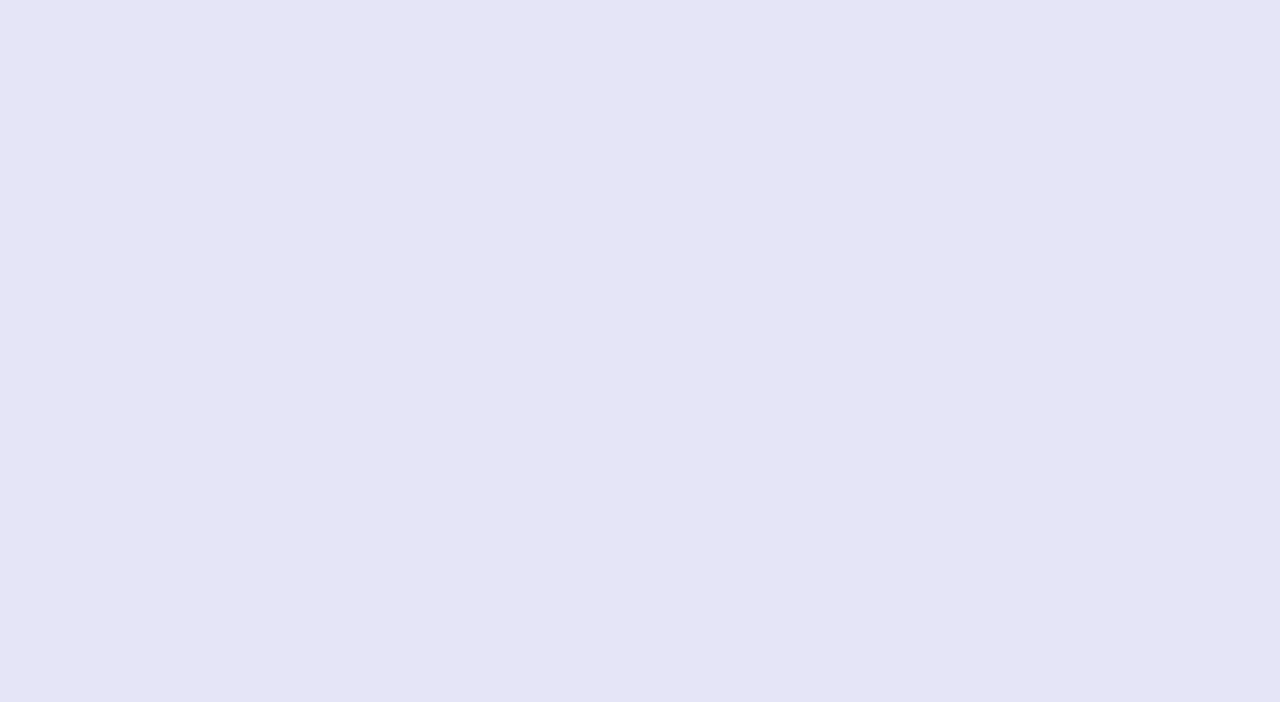
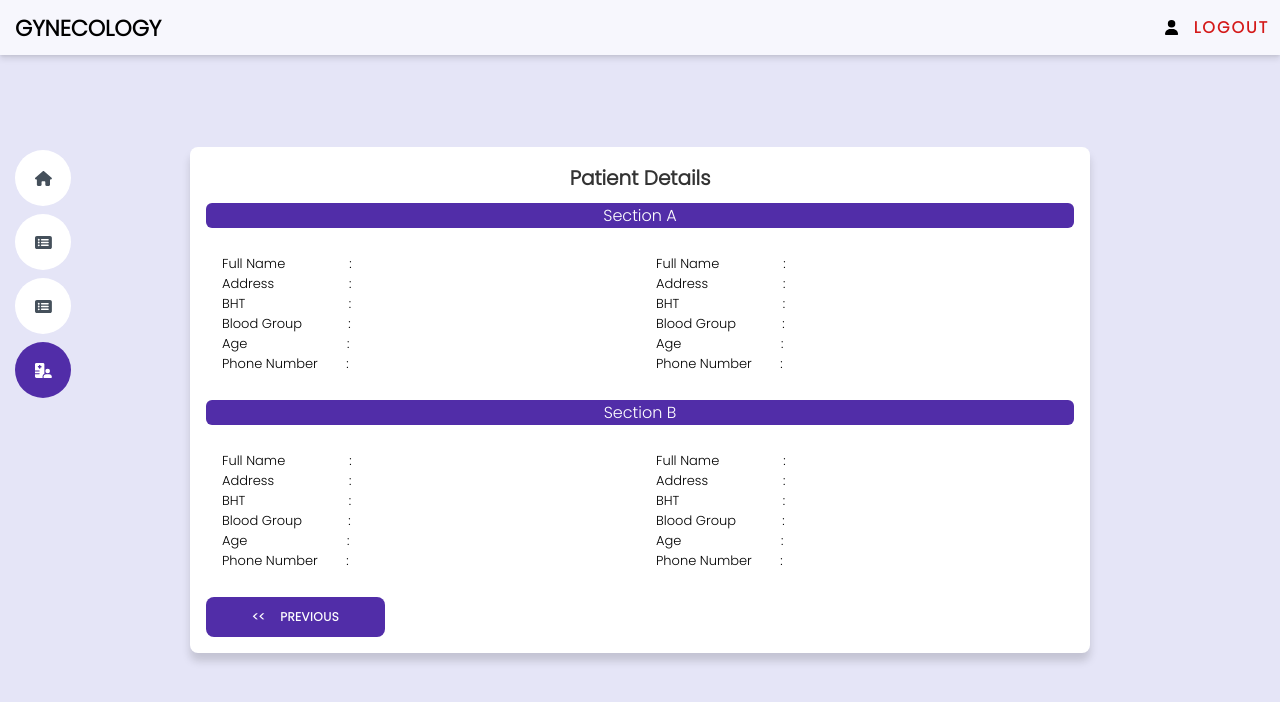
Before and after one commit to Katheesh1224/Gynecology, a React (Create React App) app in the folder gyn/: page /patient_admission_details in a window 1280 px wide. Before the commit this address had no page. Shown: the top 702 px of the page. Built offline with nearby package versions, Linux system fonts and the light colour scheme; no server answers.

Commit message:
admission update 3

```diff
--- a/gyn/package.json
+++ b/gyn/package.json
@@ -12,7 +12,9 @@
     "@testing-library/react": "^13.4.0",
     "@testing-library/user-event": "^13.5.0",
     "axios": "^1.6.7",
+    "chart.js": "^4.4.3",
     "react": "^18.2.0",
+    "react-chartjs-2": "^5.2.0",
     "react-dom": "^18.2.0",
     "react-router-dom": "^6.21.3",
     "react-scripts": "^5.0.1",
--- a/gyn/src/App.js
+++ b/gyn/src/App.js
@@ -11,8 +11,8 @@ import Profile from './patient_profile.jsx';
 import Visit from './visit_form.jsx';
 import Day from './patient_day.jsx';
 import Staff from './staff_information.jsx';
-import PAdd from './admission.jsx';
-
+import PAdd from './new_admission.jsx';
+import AdDetails from './patient_admission_details.jsx';
 
 function App() {
   return (
@@ -24,12 +24,13 @@ function App() {
     <Route path ='/home' element={<Home/>}></Route>
     <Route path ='/patients_information' element={<Patient/>}></Route>
     <Route path ='/Register_staff' element={<RegisterStaff/>}></Route>
-    <Route path ='/patient_about' element={<About/>}></Route>
+    <Route path ='/patient_about/:id' element={<About/>}></Route>
     <Route path ='/patient_profile/:id' element={<Profile/>}></Route>
     <Route path ='/patient_visit' element={<Visit/>}></Route>
     <Route path ='/patient_day' element={<Day/>}></Route>
     <Route path ='/staff_information' element={<Staff/>}></Route>
-    <Route path ='/admission' element={<PAdd/>}></Route>
+    <Route path ='/new_admission' element={<PAdd/>}></Route>
+    <Route path ='/patient_admission_details' element={<AdDetails/>}></Route>
    </Routes>
 
 
--- a/gyn/src/patient_about.jsx
+++ b/gyn/src/patient_about.jsx
@@ -1,5 +1,5 @@
 import React from 'react';
-import {useNavigate } from 'react-router-dom';
+import {useNavigate , useParams} from 'react-router-dom';
 import axios from 'axios';
 import './App.css';
 import { useState,useEffect } from 'react';
@@ -7,9 +7,10 @@ import { FontAwesomeIcon } from '@fortawesome/react-fontawesome'
 import { faHouse, faRectangleList, faHospitalUser, faUser} from '@fortawesome/free-solid-svg-icons'
 
 
-const Profile = () =>{
+const About = () =>{
 
     const navigate = useNavigate();
+    const { id } = useParams();
 
     const handleLogout = async () => {
       navigate('/');
@@ -49,7 +50,7 @@ const Profile = () =>{
           };
 
           fetchData();
-        }, []);
+        }, [id]);
 
 
     return(
@@ -136,4 +137,4 @@ const Profile = () =>{
 }
 
 
-export default Profile;
+export default About;
--- /dev/null
+++ b/gyn/src/patient_admission_details.jsx
@@ -0,0 +1,128 @@
+import React from 'react';
+import {useNavigate } from 'react-router-dom';
+import axios from 'axios';
+import './App.css';
+import { useState,useEffect } from 'react';
+import { FontAwesomeIcon } from '@fortawesome/react-fontawesome'
+import { faHouse, faRectangleList, faHospitalUser, faUser} from '@fortawesome/free-solid-svg-icons'
+
+
+const AdDetails = () =>{
+
+    const navigate = useNavigate();
+
+    const handleLogout = async () => {
+      navigate('/');
+        try {
+          await axios.get('http://localhost:8081/logout');
+          navigate('/');
+        } catch (error) {
+          console.error('Logout failed:', error);
+        }
+      };
+
+      const handlePrevious = async () => {
+        navigate('/patient_profile');
+      };
+
+        const [data, setData] = useState([]);
+
+        useEffect(() => {
+          const fetchData = async () => {
+            try {
+              const response = await axios.get('http://localhost:8081/data');
+              setData(response.data);
+            } catch (error) {
+              console.error('Error fetching data:', error);
+            }
+          };
+
+          fetchData();
+        }, []);
+
+
+    return(
+        <div className="">
+            <nav class="navM">
+                <div class="containerN">
+                    <h1 class="logo">
+                    <a href="/home" className='a'>GYNECOLOGY</a>
+                    </h1>
+                    <ul>
+                    <li><a href="./" class=""><FontAwesomeIcon icon={faUser} /></a></li>
+                    <li>
+                        <div>
+                        <button onClick={handleLogout} class="buttonHome">Logout</button>
+                        </div>
+                    </li>
+                    </ul>
+
+                </div>
+            </nav>
+            <div>
+                <header id="header" class="d-flex flex-column justify-content-center">
+                    <nav id="navbar" class="navbar nav-menu">
+                    <ul>
+                        <li><a href="home" class="nav-link scrollto"><FontAwesomeIcon icon={faHouse} /><span>Home</span></a></li>
+                        <li><a href="patient_registration" class="nav-link scrollto"><FontAwesomeIcon icon={faRectangleList} /><span>Patient Registration</span></a></li>
+                        <li><a href="Register_staff" class="nav-link scrollto"><FontAwesomeIcon icon={faRectangleList} /><span>Staff Registration</span></a></li>
+                        <li><a href="patient_person" class="nav-link scrollto active"><FontAwesomeIcon icon={faHospitalUser} /> <span>Patient Information</span></a></li>
+                    </ul>
+                    </nav>
+                </header>
+            </div>
+
+            <div className='card'>
+              <header> Patient Details</header>
+              <span className="title">Section A</span>
+              <div className='card1'>
+                <div className='profile-about'>
+                  <p>Full Name  &nbsp;&nbsp;&nbsp;&nbsp;&nbsp;&nbsp;&nbsp;&nbsp;&nbsp;&nbsp;&nbsp;&nbsp;&nbsp;&nbsp;&nbsp;&nbsp;  :{data.full_name} </p>
+                  <p>Address  &nbsp;&nbsp;&nbsp;&nbsp;&nbsp;&nbsp;&nbsp;&nbsp;&nbsp;&nbsp;&nbsp;&nbsp;&nbsp;&nbsp;&nbsp;&nbsp;&nbsp;&nbsp;&nbsp;    : </p>
+                  <p>BHT &nbsp;&nbsp;&nbsp;&nbsp;&nbsp;&nbsp;&nbsp;&nbsp;&nbsp;&nbsp;&nbsp;&nbsp;&nbsp;&nbsp;&nbsp;&nbsp;&nbsp;&nbsp;&nbsp;&nbsp;&nbsp;&nbsp;&nbsp;&nbsp;&nbsp;&nbsp;&nbsp;&nbsp;: </p>
+                  <p>Blood Group &nbsp;&nbsp;&nbsp;&nbsp;&nbsp;&nbsp;&nbsp;&nbsp;&nbsp;&nbsp;&nbsp; : </p>
+                  <p>Age &nbsp;&nbsp;&nbsp;&nbsp;&nbsp;&nbsp;&nbsp;&nbsp;&nbsp;&nbsp;&nbsp;&nbsp;&nbsp;&nbsp;&nbsp;&nbsp;&nbsp;&nbsp;&nbsp;&nbsp;&nbsp;&nbsp;&nbsp;&nbsp;&nbsp;&nbsp;&nbsp;: </p>
+                  <p>Phone Number &nbsp;&nbsp;&nbsp;&nbsp;&nbsp;&nbsp;&nbsp;: </p>
+                </div>
+
+                <div className='profile-about'>
+                  <p>Full Name  &nbsp;&nbsp;&nbsp;&nbsp;&nbsp;&nbsp;&nbsp;&nbsp;&nbsp;&nbsp;&nbsp;&nbsp;&nbsp;&nbsp;&nbsp;&nbsp;  : </p>
+                  <p>Address  &nbsp;&nbsp;&nbsp;&nbsp;&nbsp;&nbsp;&nbsp;&nbsp;&nbsp;&nbsp;&nbsp;&nbsp;&nbsp;&nbsp;&nbsp;&nbsp;&nbsp;&nbsp;&nbsp;    : </p>
+                  <p>BHT &nbsp;&nbsp;&nbsp;&nbsp;&nbsp;&nbsp;&nbsp;&nbsp;&nbsp;&nbsp;&nbsp;&nbsp;&nbsp;&nbsp;&nbsp;&nbsp;&nbsp;&nbsp;&nbsp;&nbsp;&nbsp;&nbsp;&nbsp;&nbsp;&nbsp;&nbsp;&nbsp;&nbsp;: </p>
+                  <p>Blood Group &nbsp;&nbsp;&nbsp;&nbsp;&nbsp;&nbsp;&nbsp;&nbsp;&nbsp;&nbsp;&nbsp; : </p>
+                  <p>Age &nbsp;&nbsp;&nbsp;&nbsp;&nbsp;&nbsp;&nbsp;&nbsp;&nbsp;&nbsp;&nbsp;&nbsp;&nbsp;&nbsp;&nbsp;&nbsp;&nbsp;&nbsp;&nbsp;&nbsp;&nbsp;&nbsp;&nbsp;&nbsp;&nbsp;&nbsp;&nbsp;: </p>
+                  <p>Phone Number &nbsp;&nbsp;&nbsp;&nbsp;&nbsp;&nbsp;&nbsp;: </p>
+                </div>
+              </div>
+
+              <span className="title">Section B</span>
+
+              <div className='card1'>
+                <div className='profile-about'>
+                  <p>Full Name  &nbsp;&nbsp;&nbsp;&nbsp;&nbsp;&nbsp;&nbsp;&nbsp;&nbsp;&nbsp;&nbsp;&nbsp;&nbsp;&nbsp;&nbsp;&nbsp;  : </p>
+                  <p>Address  &nbsp;&nbsp;&nbsp;&nbsp;&nbsp;&nbsp;&nbsp;&nbsp;&nbsp;&nbsp;&nbsp;&nbsp;&nbsp;&nbsp;&nbsp;&nbsp;&nbsp;&nbsp;&nbsp;    : </p>
+                  <p>BHT &nbsp;&nbsp;&nbsp;&nbsp;&nbsp;&nbsp;&nbsp;&nbsp;&nbsp;&nbsp;&nbsp;&nbsp;&nbsp;&nbsp;&nbsp;&nbsp;&nbsp;&nbsp;&nbsp;&nbsp;&nbsp;&nbsp;&nbsp;&nbsp;&nbsp;&nbsp;&nbsp;&nbsp;: </p>
+                  <p>Blood Group &nbsp;&nbsp;&nbsp;&nbsp;&nbsp;&nbsp;&nbsp;&nbsp;&nbsp;&nbsp;&nbsp; : </p>
+                  <p>Age &nbsp;&nbsp;&nbsp;&nbsp;&nbsp;&nbsp;&nbsp;&nbsp;&nbsp;&nbsp;&nbsp;&nbsp;&nbsp;&nbsp;&nbsp;&nbsp;&nbsp;&nbsp;&nbsp;&nbsp;&nbsp;&nbsp;&nbsp;&nbsp;&nbsp;&nbsp;&nbsp;: </p>
+                  <p>Phone Number &nbsp;&nbsp;&nbsp;&nbsp;&nbsp;&nbsp;&nbsp;: </p>
+                </div>
+
+                <div className='profile-about'>
+                  <p>Full Name  &nbsp;&nbsp;&nbsp;&nbsp;&nbsp;&nbsp;&nbsp;&nbsp;&nbsp;&nbsp;&nbsp;&nbsp;&nbsp;&nbsp;&nbsp;&nbsp;  : </p>
+                  <p>Address  &nbsp;&nbsp;&nbsp;&nbsp;&nbsp;&nbsp;&nbsp;&nbsp;&nbsp;&nbsp;&nbsp;&nbsp;&nbsp;&nbsp;&nbsp;&nbsp;&nbsp;&nbsp;&nbsp;    : </p>
+                  <p>BHT &nbsp;&nbsp;&nbsp;&nbsp;&nbsp;&nbsp;&nbsp;&nbsp;&nbsp;&nbsp;&nbsp;&nbsp;&nbsp;&nbsp;&nbsp;&nbsp;&nbsp;&nbsp;&nbsp;&nbsp;&nbsp;&nbsp;&nbsp;&nbsp;&nbsp;&nbsp;&nbsp;&nbsp;: </p>
+                  <p>Blood Group &nbsp;&nbsp;&nbsp;&nbsp;&nbsp;&nbsp;&nbsp;&nbsp;&nbsp;&nbsp;&nbsp; : </p>
+                  <p>Age &nbsp;&nbsp;&nbsp;&nbsp;&nbsp;&nbsp;&nbsp;&nbsp;&nbsp;&nbsp;&nbsp;&nbsp;&nbsp;&nbsp;&nbsp;&nbsp;&nbsp;&nbsp;&nbsp;&nbsp;&nbsp;&nbsp;&nbsp;&nbsp;&nbsp;&nbsp;&nbsp;: </p>
+                  <p>Phone Number &nbsp;&nbsp;&nbsp;&nbsp;&nbsp;&nbsp;&nbsp;: </p>
+                </div>
+              </div>
+
+              <button onClick={handlePrevious}>{"<<"} &nbsp;&nbsp; previous </button>
+            </div>
+
+          </div>
+    );
+}
+
+
+export default AdDetails;
--- a/gyn/src/patient_day.jsx
+++ b/gyn/src/patient_day.jsx
@@ -1,5 +1,5 @@
 import React from 'react';
-import {useNavigate } from 'react-router-dom';
+import {useNavigate, useParams } from 'react-router-dom';
 import axios from 'axios';
 import './App.css';
 import { useState,useEffect } from 'react';
@@ -30,11 +30,13 @@ const Day = () =>{
   const [cards, setCards] = useState([]);
 
   const addCard = () => {
-    const newCardTitle = `Admission ${cards.length + 1}`;
+    const newCardTitle = `Admission ${cards.length + 2}`;
     setCards([...cards, newCardTitle]);
+    navigate('/new_admission');
   };
 
-    const navigate = useNavigate();
+  const navigate = useNavigate();
+  const { id } = useParams();
 
     const handleLogout = async () => {
       navigate('/');
@@ -50,6 +52,10 @@ const Day = () =>{
         navigate('/patient_profile');
       };
 
+      const showAdmission = async () => {
+        navigate('/patient_admission_details');
+      };
+
         const [data, setData] = useState([]);
 
         useEffect(() => {
@@ -63,7 +69,7 @@ const Day = () =>{
           };
 
           fetchData();
-        }, []);
+        }, [id]);
 
 
     return(
@@ -101,12 +107,11 @@ const Day = () =>{
               <header> Patient Profile</header>
               <div className='card1'>
                 <div className='profile'>
-                  <p>Full Name  &nbsp;&nbsp;&nbsp;&nbsp;&nbsp;&nbsp;&nbsp;&nbsp;&nbsp;&nbsp;&nbsp;&nbsp;&nbsp;&nbsp;&nbsp;&nbsp;  : </p>
-                  <p>Address  &nbsp;&nbsp;&nbsp;&nbsp;&nbsp;&nbsp;&nbsp;&nbsp;&nbsp;&nbsp;&nbsp;&nbsp;&nbsp;&nbsp;&nbsp;&nbsp;&nbsp;&nbsp;&nbsp;    : </p>
-                  <p>BHT &nbsp;&nbsp;&nbsp;&nbsp;&nbsp;&nbsp;&nbsp;&nbsp;&nbsp;&nbsp;&nbsp;&nbsp;&nbsp;&nbsp;&nbsp;&nbsp;&nbsp;&nbsp;&nbsp;&nbsp;&nbsp;&nbsp;&nbsp;&nbsp;&nbsp;&nbsp;&nbsp;&nbsp;: </p>
-                  <p>Blood Group &nbsp;&nbsp;&nbsp;&nbsp;&nbsp;&nbsp;&nbsp;&nbsp;&nbsp;&nbsp;&nbsp; : </p>
-                  <p>Age &nbsp;&nbsp;&nbsp;&nbsp;&nbsp;&nbsp;&nbsp;&nbsp;&nbsp;&nbsp;&nbsp;&nbsp;&nbsp;&nbsp;&nbsp;&nbsp;&nbsp;&nbsp;&nbsp;&nbsp;&nbsp;&nbsp;&nbsp;&nbsp;&nbsp;&nbsp;&nbsp;: </p>
-                  <p>Phone Number &nbsp;&nbsp;&nbsp;&nbsp;&nbsp;&nbsp;&nbsp;: </p>
+                  <p>Full Name &nbsp;&nbsp;&nbsp;&nbsp;&nbsp;&nbsp;&nbsp;&nbsp;&nbsp;&nbsp;&nbsp;&nbsp;&nbsp;&nbsp;&nbsp;&nbsp;  : &nbsp;&nbsp;&nbsp;&nbsp;&nbsp;&nbsp;{data.full_name}</p>
+                  <p>Address  &nbsp;&nbsp;&nbsp;&nbsp;&nbsp;&nbsp;&nbsp;&nbsp;&nbsp;&nbsp;&nbsp;&nbsp;&nbsp;&nbsp;&nbsp;&nbsp;&nbsp;&nbsp;&nbsp;  : &nbsp;&nbsp;&nbsp;&nbsp;&nbsp;&nbsp;&nbsp;&nbsp;&nbsp;{data.address}</p>
+                  <p>Blood Group &nbsp;&nbsp;&nbsp;&nbsp;&nbsp;&nbsp;&nbsp;&nbsp;&nbsp;&nbsp;&nbsp; : &nbsp;&nbsp;&nbsp;&nbsp;&nbsp;&nbsp;&nbsp;&nbsp;&nbsp;&nbsp;&nbsp;&nbsp;{data.blood_gr}</p>
+                  <p>Age &nbsp;&nbsp;&nbsp;&nbsp;&nbsp;&nbsp;&nbsp;&nbsp;&nbsp;&nbsp;&nbsp;&nbsp;&nbsp;&nbsp;&nbsp;&nbsp;&nbsp;&nbsp;&nbsp;&nbsp;&nbsp;&nbsp;&nbsp;&nbsp;&nbsp;&nbsp;&nbsp;: &nbsp;&nbsp;&nbsp;&nbsp;&nbsp;&nbsp;&nbsp;&nbsp;&nbsp;&nbsp;&nbsp;&nbsp;{data.age} </p>
+                  <p>Phone Number &nbsp;&nbsp;&nbsp;&nbsp;&nbsp;&nbsp;&nbsp;: &nbsp;&nbsp;&nbsp;&nbsp;&nbsp;&nbsp;{data.phone_no} </p>
                 </div>
               </div>
 
@@ -114,6 +119,21 @@ const Day = () =>{
                   {cards.map((card, index) => (
                     <Card key={index} title={card} />
                   ))}
+
+                <div class="cd">
+                  <div class="face face1" onClick={showAdmission}>
+                    <div class="content">
+                      <FontAwesomeIcon icon={faFilePen} />
+                      <h3>Admission 1</h3>
+                    </div>
+                  </div>
+                  <div class="face face2">
+                    <div class="content">
+                      <p> This feature contains admission details of this patient.</p>
+                      <a href="./patient_day" type="button">Show</a>
+                    </div>
+                  </div>
+                </div>
 
                 <div class="cd">
                   <div class="face face1" onClick={addCard}>
--- a/gyn/src/patient_profile.jsx
+++ b/gyn/src/patient_profile.jsx
@@ -1,14 +1,11 @@
-import React from 'react';
-import {useNavigate,useParams } from 'react-router-dom';
+import React, { useState, useEffect } from 'react';
+import { useNavigate, useParams } from 'react-router-dom';
 import axios from 'axios';
 import './App.css';
-import { useState,useEffect } from 'react';
-import { FontAwesomeIcon } from '@fortawesome/react-fontawesome'
-import { faHouse, faRectangleList, faHospitalUser, faUser, faAddressCard, faBookMedical, faTicket } from '@fortawesome/free-solid-svg-icons'
+import { FontAwesomeIcon } from '@fortawesome/react-fontawesome';
+import { faHouse, faRectangleList, faHospitalUser, faUser, faAddressCard, faBookMedical, faTicket } from '@fortawesome/free-solid-svg-icons';
 
-
-const Profile = () =>{
-
+const Profile = () => {
   const navigate = useNavigate();
   const { id } = useParams();
 
@@ -21,24 +18,12 @@ const Profile = () =>{
       console.error('Logout failed:', error);
     }
   };
-      // const nav = document.querySelector(".nav");
-
-      // window.addEventListener("scroll", fixNav);
-
-      // function fixNav() {
-      //   if (window.scrollY > nav.offsetHeight + 150) {
-      //     nav.classList.add("active");
-      //   } else {
-      //     nav.classList.remove("active");
-      //   }
-      // }
 
   const handlePrevious = async () => {
     navigate('/patients_information');
   };
 
-
-        const [data, setData] = useState([]);
+  const [data, setData] = useState({});
 
   useEffect(() => {
     const fetchData = async () => {
@@ -52,13 +37,13 @@ const Profile = () =>{
     };
 
     fetchData();
-        }, []);
+  }, [id]);
 
   const handleDischarge = async (phn) => {
     try {
       const response = await axios.put(`http://localhost:8081/discharge/${phn}`);
       navigate('/patients_information');
-              // setData(response.data); // If needed
+       setData(response.data); // If needed
     } catch (error) {
       console.error('Error fetching data:', error);
     }
@@ -72,8 +57,7 @@ const Profile = () =>{
     navigate('/patient_day');
   };
 
-
-    return(
+  return (
     <div className="">
       <nav className="navM">
         <div className="containerN">
@@ -81,24 +65,23 @@ const Profile = () =>{
             <a href="/home" className='a'>GYNECOLOGY</a>
           </h1>
           <ul>
-                    <li><a href="./" class=""><FontAwesomeIcon icon={faUser} /></a></li>
+            <li><a href="./" className=""><FontAwesomeIcon icon={faUser} /></a></li>
             <li>
               <div>
-                        <button onClick={handleLogout} class="buttonHome">Logout</button>
+                <button onClick={handleLogout} className="buttonHome">Logout</button>
               </div>
             </li>
           </ul>
-
         </div>
       </nav>
       <div>
-                <header id="header" class="d-flex flex-column justify-content-center">
-                    <nav id="navbar" class="navbar nav-menu">
+        <header id="header" className="d-flex flex-column justify-content-center">
+          <nav id="navbar" className="navbar nav-menu">
             <ul>
-                        <li><a href="./../home" class="nav-link scrollto"><FontAwesomeIcon icon={faHouse} /><span>Home</span></a></li>
-                        <li><a href="./../patient_registration" class="nav-link scrollto"><FontAwesomeIcon icon={faRectangleList} /><span>Patient Registration</span></a></li>
-                        <li><a href="./../Register_staff" class="nav-link scrollto"><FontAwesomeIcon icon={faRectangleList} /><span>Staff Registration</span></a></li>
-                        <li><a href="./../patients_information" class="nav-link scrollto active"><FontAwesomeIcon icon={faHospitalUser} /> <span>Patient Information</span></a></li>
+              <li><a href="./../home" className="nav-link scrollto"><FontAwesomeIcon icon={faHouse} /><span>Home</span></a></li>
+              <li><a href="./../patient_registration" className="nav-link scrollto"><FontAwesomeIcon icon={faRectangleList} /><span>Patient Registration</span></a></li>
+              <li><a href="./../Register_staff" className="nav-link scrollto"><FontAwesomeIcon icon={faRectangleList} /><span>Staff Registration</span></a></li>
+              <li><a href="./../patients_information" className="nav-link scrollto active"><FontAwesomeIcon icon={faHospitalUser} /> <span>Patient Information</span></a></li>
             </ul>
           </nav>
         </header>
@@ -110,68 +93,64 @@ const Profile = () =>{
           <div className='profile'>
             <p>Full Name &nbsp;&nbsp;&nbsp;&nbsp;&nbsp;&nbsp;&nbsp;&nbsp;&nbsp;&nbsp;&nbsp;&nbsp;&nbsp;&nbsp;&nbsp;&nbsp;  : &nbsp;&nbsp;&nbsp;&nbsp;&nbsp;&nbsp;{data.full_name}</p>
             <p>Address  &nbsp;&nbsp;&nbsp;&nbsp;&nbsp;&nbsp;&nbsp;&nbsp;&nbsp;&nbsp;&nbsp;&nbsp;&nbsp;&nbsp;&nbsp;&nbsp;&nbsp;&nbsp;&nbsp;  : &nbsp;&nbsp;&nbsp;&nbsp;&nbsp;&nbsp;&nbsp;&nbsp;&nbsp;{data.address}</p>
-                  {/* <p>BHT &nbsp;&nbsp;&nbsp;&nbsp;&nbsp;&nbsp;&nbsp;&nbsp;&nbsp;&nbsp;&nbsp;&nbsp;&nbsp;&nbsp;&nbsp;&nbsp;&nbsp;&nbsp;&nbsp;&nbsp;&nbsp;&nbsp;&nbsp;&nbsp;&nbsp;&nbsp;&nbsp;&nbsp;: </p> */}
             <p>Blood Group &nbsp;&nbsp;&nbsp;&nbsp;&nbsp;&nbsp;&nbsp;&nbsp;&nbsp;&nbsp;&nbsp; : &nbsp;&nbsp;&nbsp;&nbsp;&nbsp;&nbsp;&nbsp;&nbsp;&nbsp;&nbsp;&nbsp;&nbsp;{data.blood_gr}</p>
             <p>Age &nbsp;&nbsp;&nbsp;&nbsp;&nbsp;&nbsp;&nbsp;&nbsp;&nbsp;&nbsp;&nbsp;&nbsp;&nbsp;&nbsp;&nbsp;&nbsp;&nbsp;&nbsp;&nbsp;&nbsp;&nbsp;&nbsp;&nbsp;&nbsp;&nbsp;&nbsp;&nbsp;: &nbsp;&nbsp;&nbsp;&nbsp;&nbsp;&nbsp;&nbsp;&nbsp;&nbsp;&nbsp;&nbsp;&nbsp;{data.age} </p>
             <p>Phone Number &nbsp;&nbsp;&nbsp;&nbsp;&nbsp;&nbsp;&nbsp;: &nbsp;&nbsp;&nbsp;&nbsp;&nbsp;&nbsp;{data.phone_no} </p>
           </div>
         </div>
 
-              <div class="cntner">
-                <div class="cd">
-                  <div class="face face1" onClick={handleClick} role="button">
-                    <div class="content">
+        <div className="cntner">
+          <div className="cd">
+            <div className="face face1" onClick={() => window.location.href = `/patient_about/${data.id}`} role="button">
+              <div className="content">
                 <FontAwesomeIcon icon={faAddressCard} />
                 <h3>About</h3>
               </div>
             </div>
-                  <div class="face face2">
-                    <div class="content">
-                      <p> This feature contains full admission details of this patient.</p>
-                      <a href="./../patient_about/" type="button">Show</a>
+            <div className="face face2">
+              <div className="content">
+                <p>This feature contains full admission details of this patient.</p>
+                <a href={`/patient_about/${data.id}`} type="button">Show</a>
               </div>
             </div>
           </div>
 
-                <div class="cd">
-                  <div class="face face1" onClick={handleClickDay} role="button">
-                    <div class="content">
+          <div className="cd">
+            <div className="face face1" onClick={handleClickDay} role="button">
+              <div className="content">
                 <FontAwesomeIcon icon={faTicket} />
                 <h3>Admission</h3>
               </div>
             </div>
-                  <div class="face face2">
-                    <div class="content">
-                      <p> This feature contains admission progress of this patient.</p>
-                      <a href="./../patient_day" type="button">Show</a>
+            <div className="face face2">
+              <div className="content">
+                <p>This feature contains admission progress of this patient.</p>
+                <a href="/patient_day" type="button">Show</a>
               </div>
             </div>
           </div>
 
-                <div class="cd">
-                  <div class="face face1" onClick={handleClick} role="button">
-                    <div class="content">
+          <div className="cd">
+            <div className="face face1" onClick={handleClick} role="button">
+              <div className="content">
                 <FontAwesomeIcon icon={faBookMedical} />
                 <h3>History</h3>
               </div>
             </div>
-                  <div class="face face2">
-                    <div class="content">
-                      <p> This feature contains past admission and medical history of this patient.</p>
-                      <a href="./patient_profile" type="button">Show</a>
+            <div className="face face2">
+              <div className="content">
+                <p>This feature contains past admission and medical history of this patient.</p>
+                <a href="/patient_profile" type="button">Show</a>
               </div>
             </div>
           </div>
-              </div >
+        </div>
 
         <button onClick={handlePrevious}>{"<<"} &nbsp; previous </button>
-              <div className="btn" ><button  style={{backgroundColor:'red'}} onClick={()=>{handleDischarge(data.phn)}}>Discharge</button></div>
-
+        <div className="btn"><button style={{ backgroundColor: 'red' }} onClick={() => { handleDischarge(data.phone_no) }}>Discharge</button></div>
       </div>
-
     </div>
   );
 }
 
-
 export default Profile;
```
Also changed, not shown: gyn/src/new_admission.jsx (renamed from gyn/src/admission.jsx), 1 other file (tests, documents, lock files or other folders). Lines whose indentation alone changed are shown as unchanged.
